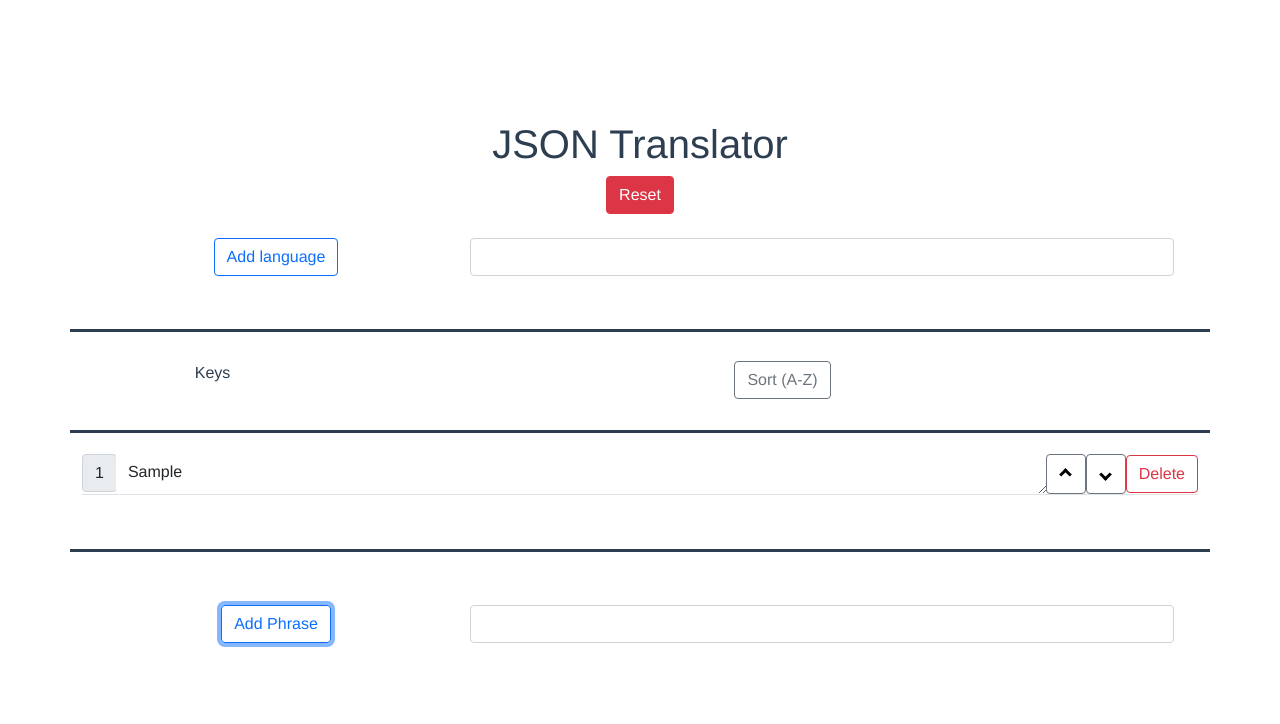
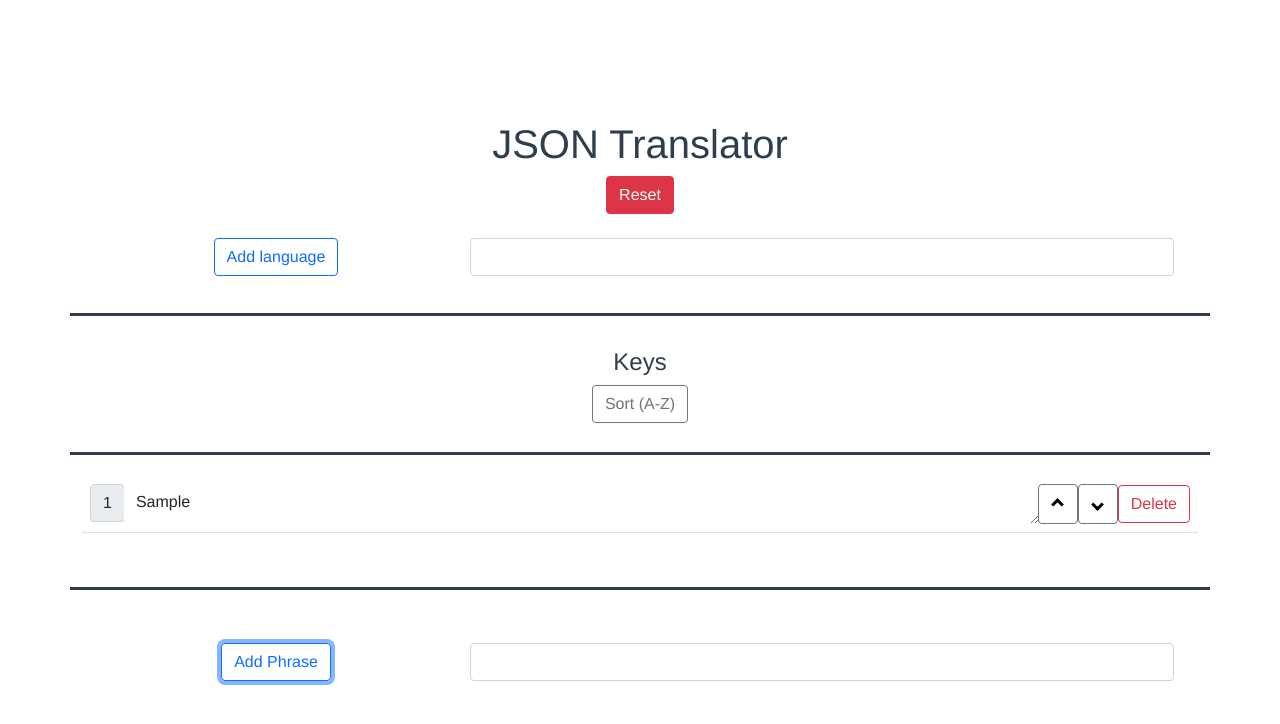
Before and after one commit to johnenrick/translator-gui, a Vue app: page /#/ in a window 1280 px wide. Both pictures are taken after typing "Sample" into the empty fields and a click on the button "Add Phrase". Shown: the top 724 px of the page. Built offline with nearby package versions, Linux system fonts and the light colour scheme.

Commit message:
minor improvements
-ui improvement
-delete coloumn function improved
-sort function optimized

```diff
--- a/src/components/Headers.vue
+++ b/src/components/Headers.vue
@@ -1,10 +1,8 @@
 <template>
-    <div>
+    <div class="p-2">
         <div class="row" style="min-height: 40px">
-            <div class="col-3">
-                {{header}}
-            </div>
             <div class="col">
+                <h4>{{header}}</h4>
                 <div class="btn-group">
                     <button class="btn btn-outline-secondary rounded" @click="$emit('alphabetical')" v-show="header == 'Keys'">Sort (A-Z)</button>
                     <button class="btn btn-outline-secondary" @click="$emit('importValues',header)" v-show="header != 'Keys'">import</button>
--- a/src/components/TableData.vue
+++ b/src/components/TableData.vue
@@ -1,6 +1,8 @@
 <template>
-    <div>
-        <div  class="input-group border-bottom" style="min-height: 40px">
+    <div class="border-bottom p-2">
+        <div class="row">
+            <div class="col">
+                <div  class="input-group" style="min-height: 40px">
                     <div class="input-group-prepend" v-show="header == 'Keys'">
                         <span class="input-group-text">{{rowNum + 1}}</span>
                     </div>
@@ -9,6 +11,8 @@
                         <button style="height: 40px; width: 40px" class="btn btn-outline-secondary" v-show="header == 'Keys'" @click="$emit('up',val)"><span class="arrow up"/></button>
                         <button style="height: 40px; width: 40px" class="btn btn-outline-secondary" v-show="header == 'Keys'" @click="$emit('down',val)"><span class="arrow down"/></button>
                         <button class="btn btn-outline-danger" v-show="header == 'Keys'" @click="$emit('removeK',val)">Delete</button>
+                    </div>
+                </div>
             </div>
         </div>
     </div>
--- a/src/views/Home.vue
+++ b/src/views/Home.vue
@@ -4,7 +4,7 @@
       <h1>JSON Translator</h1>
     </div>
     <button class="btn btn-danger" @click="resetTranslator">Reset</button>
-    <div class="row mb-4">
+    <div class="row">
       <div class="col">
         <div class="row mb-2 p-4">
           <div class="col-4">
@@ -14,11 +14,11 @@
             <input class="form-control" @keydown.enter="newAddLanguage" v-model="langName">
           </div>
         </div>
-        <div class="row mt-4"><span class="header-border"></span></div>
       </div>
     </div>
     <div class="grid-container">
       <div v-for="row in rows" v-bind:key="row">
+        <div class="row"><span class="header-border mb-4"></span></div>
         <headers
           :header="row.header"
           @exportValues="exportRows"
@@ -26,7 +26,7 @@
           @deleteHeader="deleteHeader"
           @alphabetical="sortKeys"
         />
-        <div class="row mt-4"><span class="header-border"></span></div>
+        <div class="row mt-3"><span class="header-border"></span></div>
         <div class="row mt-3">
           <div v-for="(data,index) in row.rows" v-bind:key="'data ' + data + index">
             <tableData
@@ -116,15 +116,11 @@ export default {
   methods: {
     resetTranslator(){
       this.keys = []
-      this.cols = []
-      if(this.rows.length > 1){
-        do{
-          this.rows.pop()
-        }while(this.rows.length != 1)
-        this.rows[0].rows = []
-      }
-        this.newStoreChanges('rows')
-        this.newStoreChanges('cols')
+      this.cols = ['Keys']
+      this.rows = []
+      this.rows.push({'header': 'Keys', 'rows': []})
+      this.newStoreChanges('rows')
+      this.newStoreChanges('cols')
     },
     editPhrase(newVal){
       console.log(newVal.target.value)
@@ -134,6 +130,7 @@ export default {
       this.newStoreChanges("rows")
     },
     sortKeys(){
+      console.log(this.keys)
       var keyCopy = []
       var dir = []
       this.keys.forEach(el => [
@@ -149,10 +146,13 @@ export default {
       })
       for(let col in this.rows){
         var tempArr = []
-        var ctr = 0
+        console.log(this.rows[col].rows.length)
         for(let row in this.rows[col].rows){
-          tempArr[row] = this.rows[col].rows[dir[ctr]]
-          ctr++
+          if(this.rows[col].rows[dir[row]] != null || this.rows[col].rows[dir[row]] != ''){
+            tempArr[row] = this.rows[col].rows[dir[row]]
+          } else{
+            tempArr[row] = ''
+          }
         }
         this.rows[col].rows = tempArr
       }
@@ -164,15 +164,11 @@ export default {
       this.newStoreChanges('rows')
     },
     deleteHeader (val){
-      console.log(val)
       var indx = this.cols.indexOf(val)
-      if(indx > -1){
-        this.rows.splice(indx + 1,1)
-        this.cols.splice(indx,1)
-        this.newStoreChanges('cols')
-        this.newStoreChanges('rows')
-      }
-      console.log(this.cols)
+      this.rows.splice(indx,1)
+      this.cols.splice(indx,1)
+      this.newStoreChanges('cols')
+      this.newStoreChanges('rows')
     },
     setEditPhrase(data,header,row){
       this.isEdited.col = header
```
Lines whose indentation alone changed are shown as unchanged.
